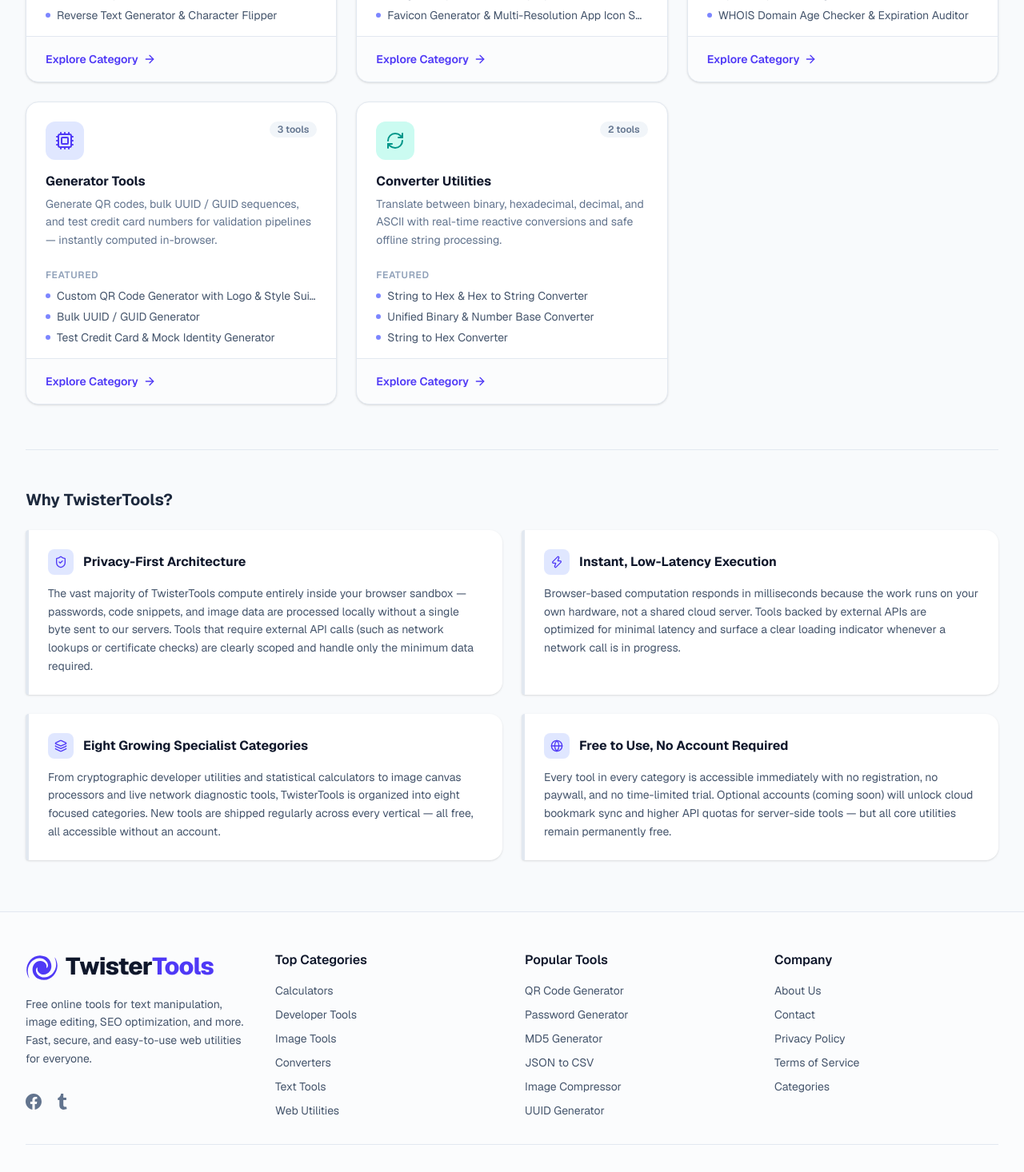
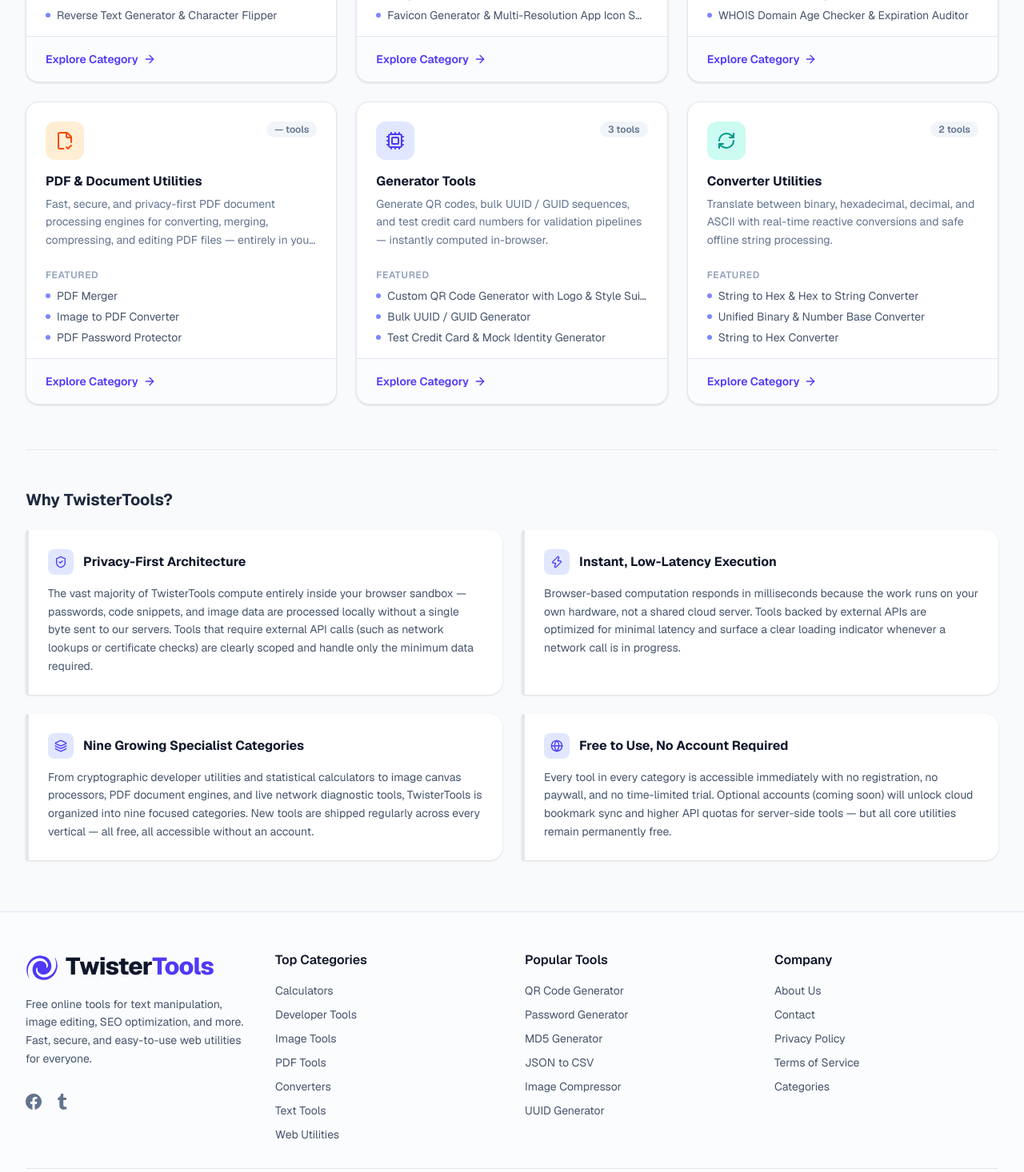
Before and after one commit to manolischris/TwisterTools-v2, a Next.js app: page /categories in a window 1280 px wide. Shown: the part 1000-2466 px from the top of the page at 80% size. Built offline with nearby package versions, Linux system fonts and the light colour scheme.

Commit message:
feat: register pdf-tools as 9th platform category

```diff
--- a/app/categories/page.tsx
+++ b/app/categories/page.tsx
@@ -9,6 +9,7 @@
   Calculator,
   RefreshCw,
   FileText,
+  FileCheck2,
   Image as ImageIcon,
   Globe,
   ArrowRight,
@@ -26,12 +27,12 @@
 export const metadata: Metadata = {
   title: "All Tool Categories",
   description:
-    "Browse all 8 TwisterTools categories — Developer Tools, Calculators, Password Tools, Text Tools, Image Tools, Web Tools, Generator Tools, and Converter Tools. Free, fast, and browser-based.",
+    "Browse all 9 TwisterTools categories — Developer Tools, Calculators, Password Tools, Text Tools, Image Tools, PDF Tools, Web Tools, Generator Tools, and Converter Tools. Free, fast, and browser-based.",
   alternates: { canonical: "https://www.twistertools.com/categories" },
   openGraph: {
     title: "All Tool Categories | TwisterTools",
     description:
-      "Discover 8 curated categories of free online utilities. Most tools run entirely in your browser — no sign-up, no server uploads.",
+      "Discover 9 curated categories of free online utilities. Most tools run entirely in your browser — no sign-up, no server uploads.",
     url: "https://www.twistertools.com/categories",
     siteName: "TwisterTools",
     type: "website",
@@ -48,7 +49,7 @@
     card: "summary_large_image",
     title: "All Tool Categories | TwisterTools",
     description:
-      "8 categories of free browser-based tools — developer utilities, calculators, password generators, image editors, and more.",
+      "9 categories of free browser-based tools — developer utilities, calculators, password generators, PDF document tools, image editors, and more.",
     images: ["https://www.twistertools.com/images/categories.jpg"],
   },
 };
@@ -145,6 +146,19 @@
     ],
   },
   {
+    slug: "pdf-tools",
+    name: "PDF & Document Utilities",
+    description:
+      "Fast, secure, and privacy-first PDF document processing engines for converting, merging, compressing, and editing PDF files — entirely in your browser.",
+    icon: FileCheck2,
+    accentClass: "bg-orange-100 text-orange-600",
+    keywords: [
+      "PDF Merger",
+      "Image to PDF Converter",
+      "PDF Password Protector",
+    ],
+  },
+  {
     slug: "generator-tools",
     name: "Generator Tools",
     description:
@@ -196,9 +210,9 @@
   },
   {
     icon: Layers,
-    title: "Eight Growing Specialist Categories",
+    title: "Nine Growing Specialist Categories",
     content:
-      "From cryptographic developer utilities and statistical calculators to image canvas processors and live network diagnostic tools, TwisterTools is organized into eight focused categories. New tools are shipped regularly across every vertical — all free, all accessible without an account.",
+      "From cryptographic developer utilities and statistical calculators to image canvas processors, PDF document engines, and live network diagnostic tools, TwisterTools is organized into nine focused categories. New tools are shipped regularly across every vertical — all free, all accessible without an account.",
   },
   {
     icon: Globe,
@@ -246,7 +260,7 @@
     "@type": "CollectionPage",
     name: "All Tool Categories — TwisterTools",
     description:
-      "Browse 8 curated categories of free browser-based online utilities on TwisterTools.",
+      "Browse 9 curated categories of free browser-based online utilities on TwisterTools.",
     url: "https://www.twistertools.com/categories",
     publisher: {
       "@type": "Organization",
--- a/components/Footer.tsx
+++ b/components/Footer.tsx
@@ -105,6 +105,14 @@
                   className="text-slate-600 dark:text-slate-400 hover:text-indigo-600 dark:hover:text-indigo-400 transition-colors"
                 >
                   Image Tools
+                </Link>
+              </li>
+              <li>
+                <Link
+                  href="/tools/pdf-tools"
+                  className="text-slate-600 dark:text-slate-400 hover:text-indigo-600 dark:hover:text-indigo-400 transition-colors"
+                >
+                  PDF Tools
                 </Link>
               </li>
               <li>
--- a/components/Header.tsx
+++ b/components/Header.tsx
@@ -10,6 +10,7 @@
   Calculator,
   Lock,
   FileText,
+  FileCheck2,
   Image as ImageIcon,
   Globe,
   Cpu,
@@ -22,6 +23,7 @@
   { slug: "password-tools", name: "Password Tools", icon: Lock, desc: "Secure generators & strength checkers" },
   { slug: "text-tools", name: "Text Tools", icon: FileText, desc: "Case, word & text manipulation" },
   { slug: "image-tools", name: "Image Tools", icon: ImageIcon, desc: "Canvas compressors, resizers & converters" },
+  { slug: "pdf-tools", name: "PDF Tools", icon: FileCheck2, desc: "Merge, convert & compress PDF files" },
   { slug: "web-tools", name: "Web Tools", icon: Globe, desc: "WHOIS, DNS & network inspection" },
   { slug: "generator-tools", name: "Generator Tools", icon: Cpu, desc: "QR codes & test utilities" },
   { slug: "converter-tools", name: "Converter Tools", icon: RefreshCw, desc: "Base64, hex & binary converters" },
--- a/url-map.json
+++ b/url-map.json
@@ -10,7 +10,8 @@
     "image-tools": "Image Editing & Conversion Tools",
     "text-tools": "Text Analysis & Manipulation Tools",
     "password-tools": "Password & Security Tools",
-    "generator-tools": "Generator Tools"
+    "generator-tools": "Generator Tools",
+    "pdf-tools": "PDF & Document Utilities"
   },
   "redirects": [
     {
```
Also changed, not shown: project-state.json (+27 -26 lines).
